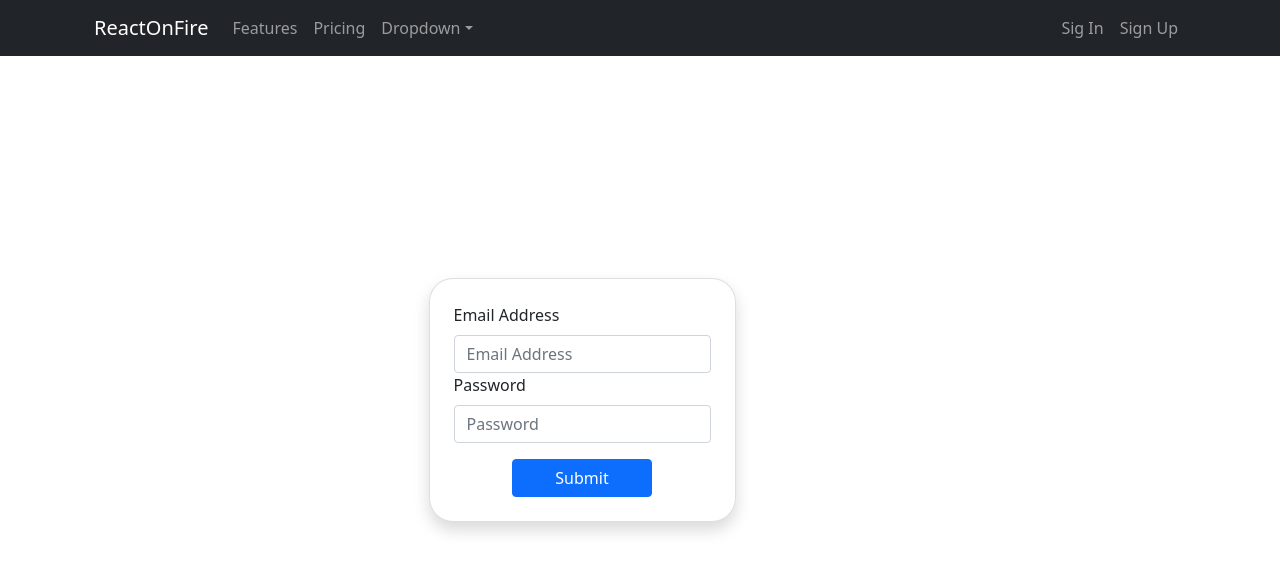
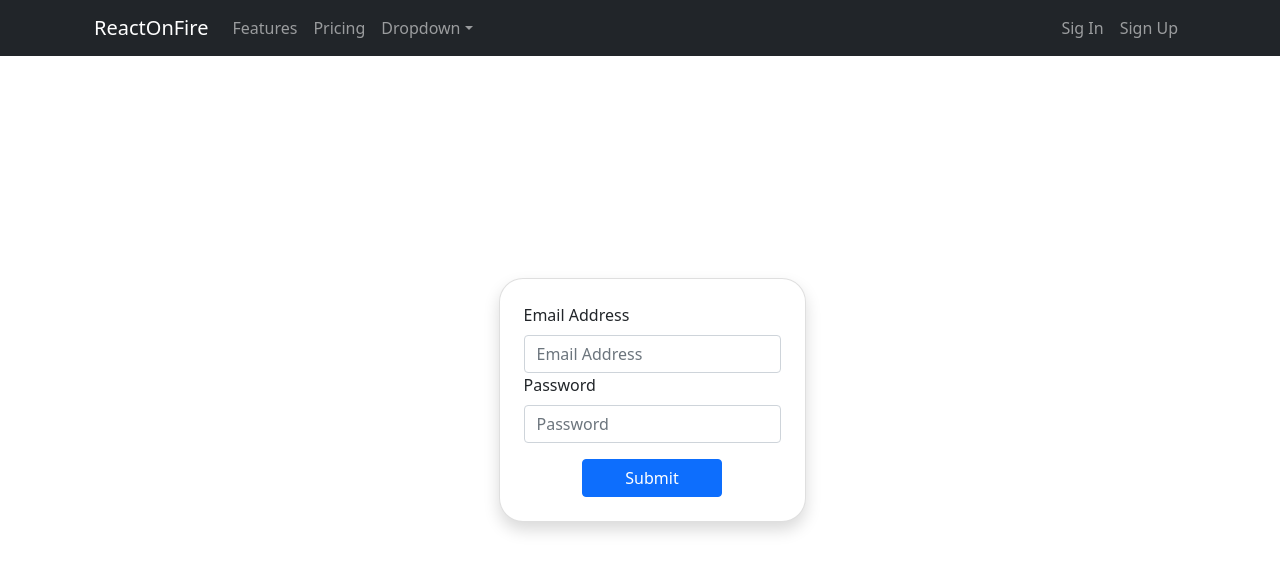
Before and after one commit to DevWill-Emme/ReactOnFire, a React (Create React App) app: page /signup in a window 1280 px wide. Shown: the top 572 px of the page. Built offline with nearby package versions, Linux system fonts and the light colour scheme.

Commit message:
signup make container fluid

```diff
--- a/src/pages/Register/index.jsx
+++ b/src/pages/Register/index.jsx
@@ -15,7 +15,7 @@ function SignUp() {
 	};
 
 	return (
-		<Container className="d-flex justify-content-center position-fixed top-50 translate-middle-y">
+		<Container fluid className="d-flex justify-content-center position-fixed top-50 translate-middle-y">
 			<Card
 				className="p-4 shadow"
 				style={{borderRadius: "1.5rem"}}>
```
